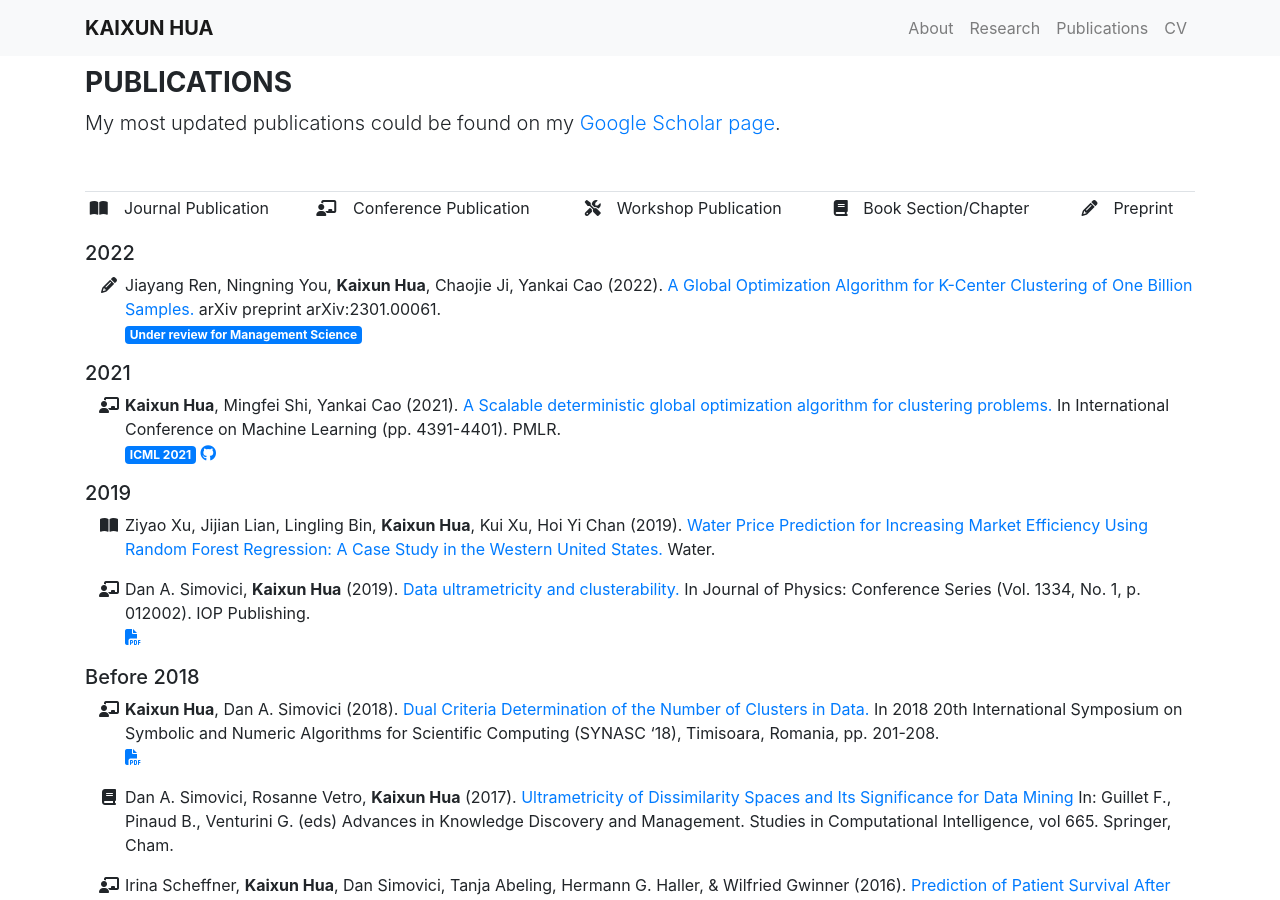
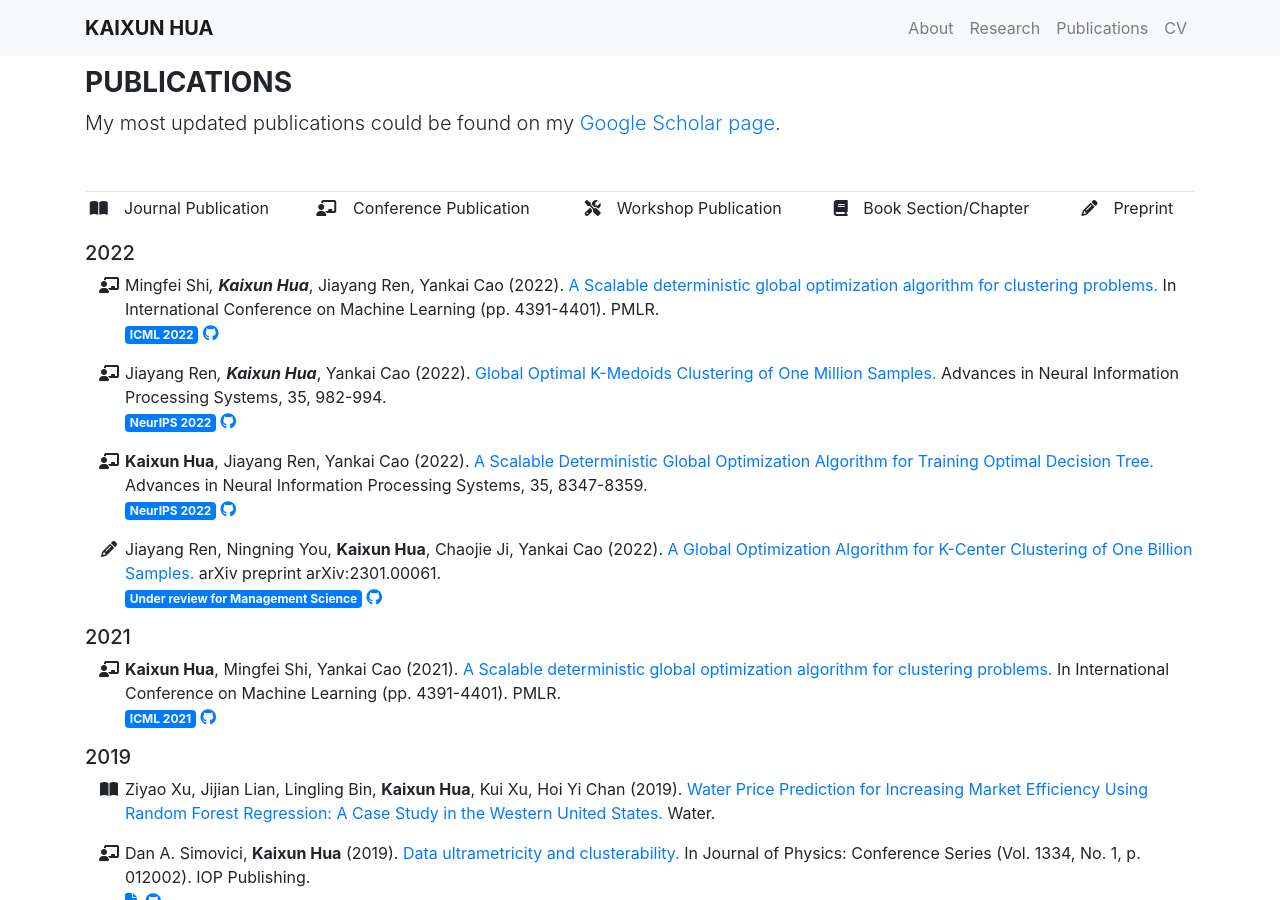
Before and after one commit to kingsley1989/kingsley1989.github.io, a Jekyll site: the page built from _pages/publications.md, in a window 1280 px wide and 900 px high. Built offline with Jekyll 4.4.1, drawn with Linux system fonts in a browser that asks for light colours; nearby versions of some CDN libraries.

Commit message:
add publication

```diff
--- a/_data/publications.yml
+++ b/_data/publications.yml
@@ -36,6 +36,37 @@ publications:
     venue: preprint
     type: 2022
     badges: "Under review for Management Science"
+    github_repository_link: https://github.com/YankaiGroup/global_kcenter_extended
+
+  - citation: |
+      Kaixun Hua, Jiayang Ren, Yankai Cao (2022).
+      [A Scalable Deterministic Global Optimization Algorithm for Training Optimal Decision Tree.](https://proceedings.neurips.cc/paper_files/paper/2022/hash/37771cc0be272368102a37f202bb88d8-Abstract-Conference.html)
+      Advances in Neural Information Processing Systems, 35, 8347-8359.
+    year: 2022
+    venue: conference
+    type: 2022
+    badges: "NeurIPS 2022"
+    github_repository_link: https://github.com/YankaiGroup/optimal_decision_tree
+
+  - citation: |
+      Jiayang Ren*, Kaixun Hua*, Yankai Cao (2022).
+      [Global Optimal K-Medoids Clustering of One Million Samples.](https://proceedings.neurips.cc/paper_files/paper/2022/hash/06abed94583030dd50abe6767bd643b1-Abstract-Conference.html)
+      Advances in Neural Information Processing Systems, 35, 982-994.
+    year: 2022
+    venue: conference
+    type: 2022
+    badges: "NeurIPS 2022"
+    github_repository_link: https://github.com/YankaiGroup/global_kmedoids_clustering
+
+  - citation: |
+      Mingfei Shi*, Kaixun Hua*, Jiayang Ren, Yankai Cao (2022).
+      [A Scalable deterministic global optimization algorithm for clustering problems.](http://proceedings.mlr.press/v139/hua21a.html)
+      In International Conference on Machine Learning (pp. 4391-4401). PMLR.
+    year: 2022
+    venue: conference
+    type: 2022
+    badges: "ICML 2022"
+    github_repository_link: https://github.com/YankaiGroup/global_kcenter
 
   - citation: |
       Kaixun Hua, Mingfei Shi, Yankai Cao (2021).
@@ -54,7 +85,7 @@ publications:
     year: 2019
     venue: conference
     type: 2019
-    #github_repository_link: https://github.com/alife-data-standards/alife-data-standards
+    github_repository_link: https://github.com/kingsley1989/Parallel-Ultrametric
     #presentation_link: https://docs.google.com/presentation/d/19fQMsfnYh154G5ZdcJfsjcap6MKjG57p-VncMsjwbQY/edit?usp=sharing
     pdf: /pubs/ultraclst.pdf
     # bibtex_id: Simovici_2019
```
Also changed, not shown: _pages/publications.md (+2 -0 lines).
